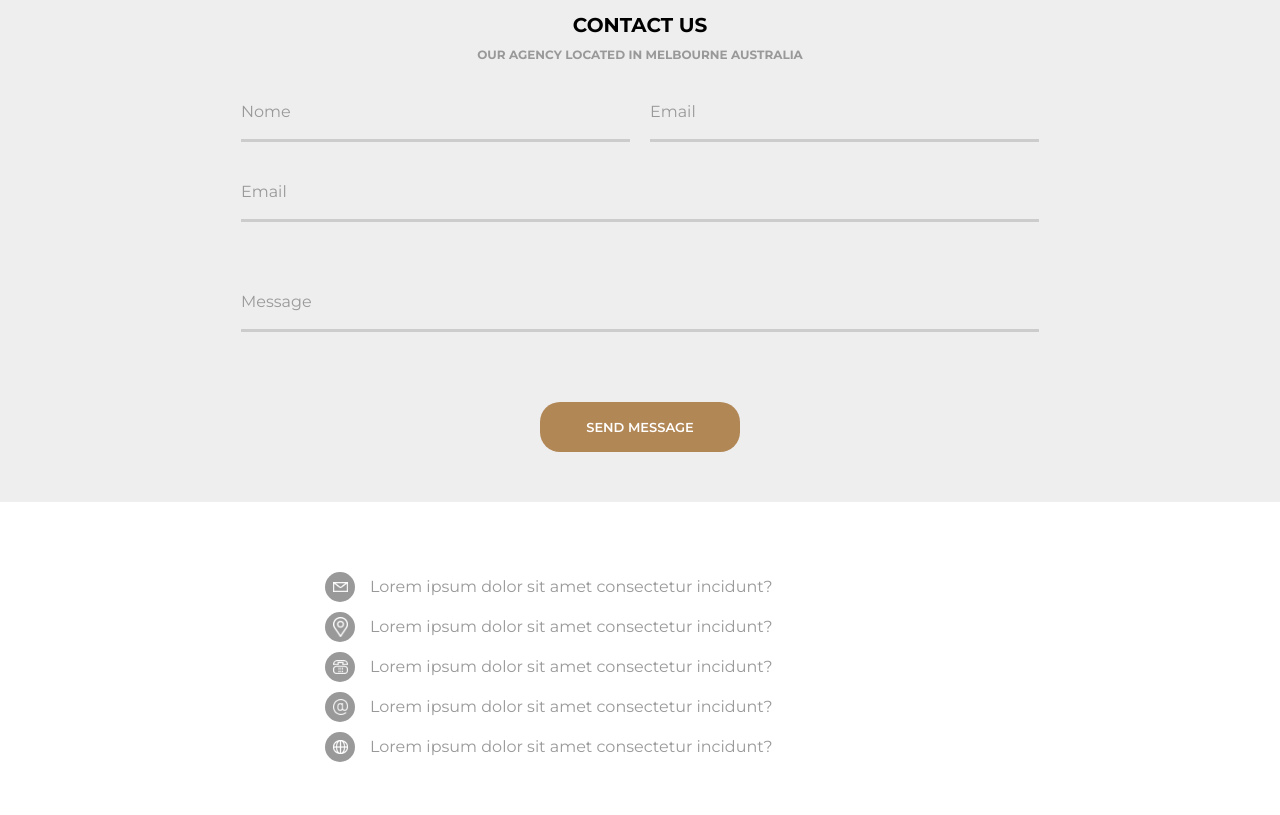
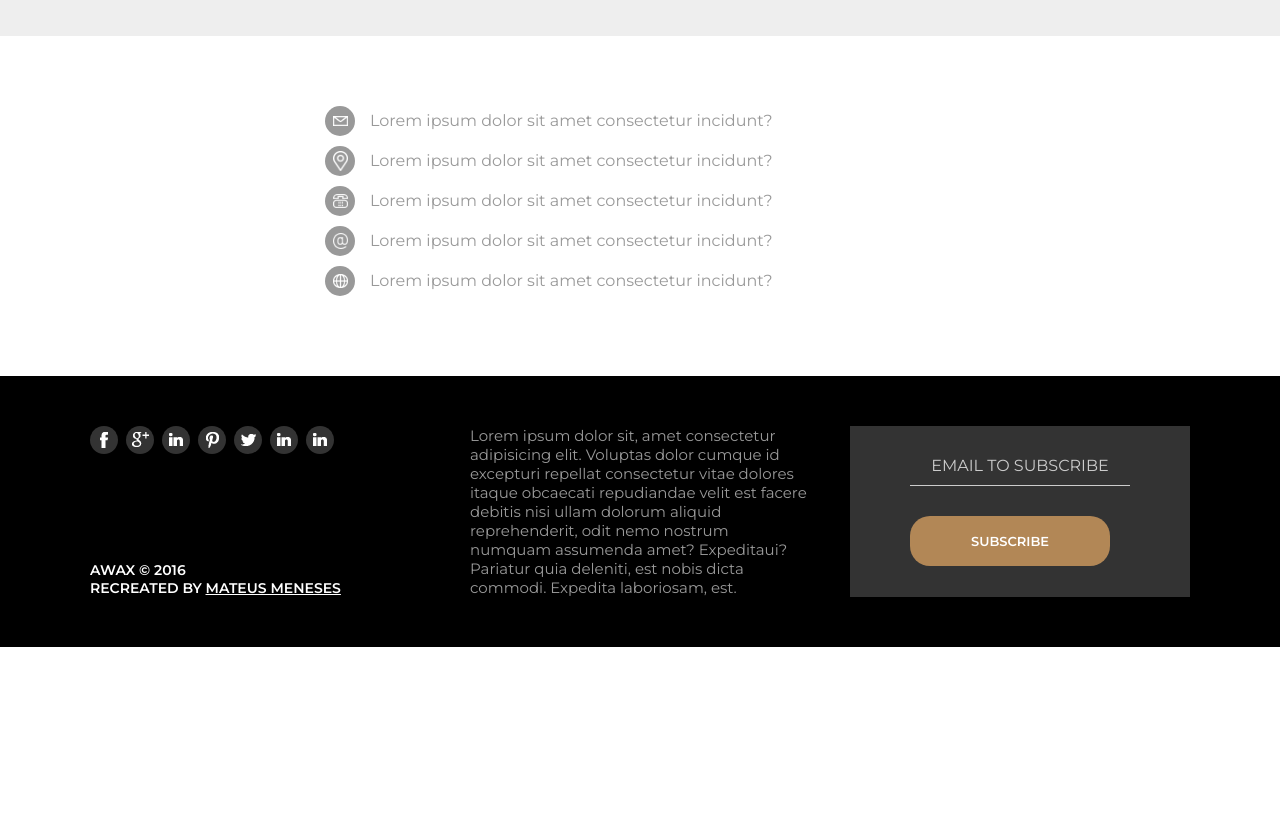
Before and after one commit to mateusmenesesDev/awaw, a plain HTML site: page index.html in a window 1280 px wide. Shown: the part 6172-6987 px from the top of the page. After the commit the page ends 6819 px from the top, so only its background shows below. Drawn offline with Linux system fonts and the light colour scheme.

Commit message:
Adicionado footer

```diff
--- a/assets/css/style.css
+++ b/assets/css/style.css
@@ -16,6 +16,7 @@ body {
 }
 
 .button{
+    border: none;
     display: inline-block;
     background-color: #B28756;
     text-transform: uppercase;
@@ -607,7 +608,6 @@ header {
     flex-wrap: wrap;
     justify-content: center;
     text-align: center;
-    /* min-width: 900px; */
     gap: 10px;
 }
 
@@ -617,7 +617,6 @@ header {
     flex-grow: 1;
     margin-left: 15px;
     margin-right: 15px;
-    /* min-width: 350px; */
 
 }
 
@@ -657,7 +656,6 @@ header {
     margin-bottom: 10px;
     margin-left: auto;
     margin-right: auto;
-    /* margin: auto; */
     background-color: #000;
     width: 15px;
     height: 1px;
@@ -767,7 +765,6 @@ header {
 /* SEÇÃO FACTS */
 .section-facts {
     display: flex;
-    /* flex-wrap: wrap; */
     justify-content: space-around;
     text-align: center;
 }
@@ -923,11 +920,7 @@ header {
     margin-top: 30px;
 }
 
-.button {
-    border: none;
-    width: 200px;
-    height: 50px;
-}
+
 
 /* MAPA */
 
@@ -975,3 +968,85 @@ header {
     width: 15px;
     height: auto;
 }
+
+/* FOOTER */
+
+.section-footer-area {
+    display: flex;
+    gap: 40px;
+}
+.section-footer--copy-social {
+    font-weight: 600;
+    font-size: 14px;
+    text-transform: uppercase;
+    flex: 1;
+    display: flex;
+    flex-direction: column;
+    align-items: flex-start;
+    justify-content: space-between;
+}
+
+.section-footer--copy-social a,
+.section-footer--copy-social a:visited{
+    color: #FFF;
+    text-decoration: underline
+}
+.section-footer {
+    margin: 0 20px;
+}
+.section-footer--social {
+    display: flex;
+    gap: 8px;
+}
+.section-footer--text {
+    flex: 1;
+    color: #999;
+    font-size: 15px;
+}
+.section-footer--social a{
+    display: flex;
+    justify-content: center;
+    align-items: center;
+    width: 28px;
+    height: 28px;
+    background-color: #333;
+    border-radius: 50%;
+}
+
+.section-footer--social a:hover{
+    background-color: #B28756;
+}
+
+.section-footer--subscribe{
+    text-transform: uppercase;
+    color: #CCC;
+    flex: 1;
+    display: flex;
+    flex-direction: column;
+    align-items: center;
+    background-color: #333;
+}
+
+.section-footer--subscribe-area {
+    margin-top: auto;
+    margin-bottom: auto;
+    text-align: center;
+}
+
+.section-footer--subscribe-area p::after{
+    content: '';
+    display: block;
+    margin-top: 10px;
+    width: 220px;
+    height: 1px;
+    background-color: #CCC;
+}
+
+.section-footer--subscribe-area .button{
+    display: flex;
+    justify-content: center;
+    align-items: center;
+    width: 200px;
+    height: 50px;
+
+}
--- a/index.html
+++ b/index.html
@@ -695,7 +695,43 @@
         </section>
     </main>
     <footer>
+        <section class="default dark">
+            <div class="section-body">
+                <div class="section-footer">
+                    <div class="section-footer-area">
+                        <div class="section-footer--copy-social">
+                            <div class="section-footer--social">
+                                <a href=><img src="assets/images/facebook.png" alt=""></a>
+                                <a href=""><img src="assets/images/googleplus.png" alt=""></a>
+                                <a href=""><img src="assets/images/linkedin.png" alt=""></a>
+                                <a href=""><img src="assets/images/pinterest.png" alt=""></a>
+                                <a href=""><img src="assets/images/twitter.png" alt=""></a>
+                                <a href=""><img src="assets/images/linkedin.png" alt=""></a>
+                                <a href=""><img src="assets/images/linkedin.png" alt=""></a>
+                            </div>
+                            <div class="section-footer-rights">
+                                Awax © 2016 <br>
+                                Recreated by <a href="https://github.com/mattzteugithub" target="_blank">Mateus Meneses</a>
+                            </div>
+                        </div>
+                        <div class="section-footer--text">
+                            Lorem ipsum dolor sit, amet consectetur adipisicing elit. Voluptas dolor cumque id excepturi repellat consectetur vitae
+                            dolores itaque obcaecati repudiandae velit est facere debitis nisi ullam dolorum aliquid reprehenderit, odit nemo nostrum
+                            numquam assumenda amet? Expeditaui? Pariatur quia deleniti, est nobis dicta commodi. Expedita laboriosam,
+                             est.
+                        </div>
+                        <div class="section-footer--subscribe">
+                            <div class="section-footer--subscribe-area">
+                                <p>Email to subscribe</p>
+                                <a href="" class="button">Subscribe</a>
+                            </div>
+                        </div>
+                    </div>
 
+                </div>
+            </div>
+
+        </section>
     </footer>
 </body>
 </html>
```
